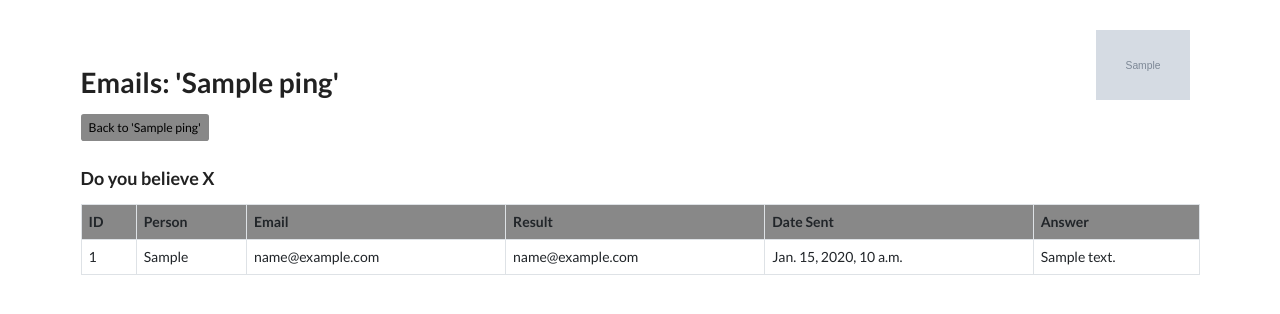
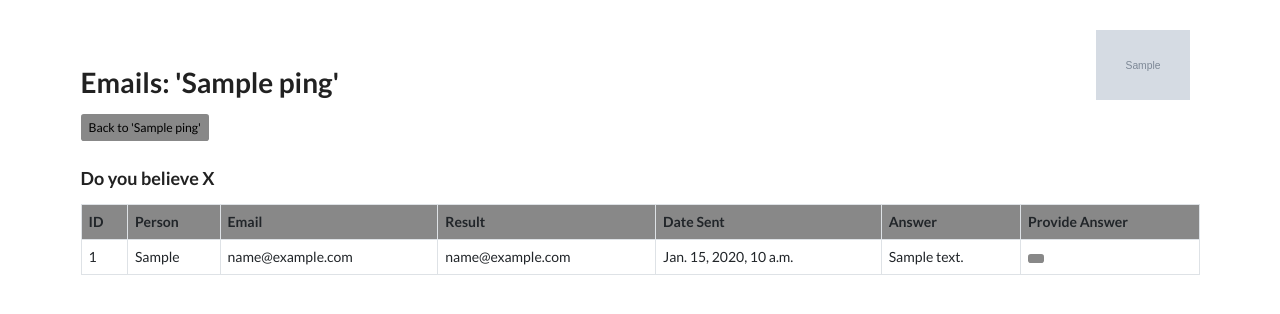
Before and after one commit to DarrenRobinson500/riscentric, a Django app: page /email_view/1 in a window 1280 px wide. Shown: the part 48-362 px from the top of the page. Run offline with Django 4.2, Linux system fonts and the light colour scheme; data comes from the database, SQL or seed files in the repository; tables that the repository leaves empty hold one stand-in row (values such as "Sample post"); grey boxes marked "Sample" are stand-in pictures; some libraries are stand-ins or nearby versions.

Commit message:
Add ability for admin to answer questions. Add icons to home page. Calc answer distributions properly. Cal response rate properly.

```diff
--- a/app/models.py
+++ b/app/models.py
@@ -1,5 +1,6 @@
 from django.db.models import *
 from datetime import datetime, date, timedelta, time
+from collections import Counter
 
 class Company(Model):
     name = CharField(max_length=255, null=True, blank=True)
@@ -60,7 +61,7 @@ class Question(Model):
         answer_array = sorted(answer_array, key=lambda x: (x[1] is None, x[1]), reverse=True)[0: 10]
         return answer_array
     def responses(self):
-        return Email.objects.filter(question=self)
+        return Email.objects.filter(question=self).order_by('id')
 
 class Answer(Model):
     person = ForeignKey(Person, null=True, blank=True, on_delete=CASCADE)
@@ -90,10 +91,50 @@ class Ping(Model):
                     question[1].append(person_question)
         print("Grouped person questions:", result)
         return result
+
+
+    def grouped_person_questions_answers(self):
+        person_questions = self.person_questions()
+        result = []
+        for question in self.questions():
+            result.append((question, [], [], []))
+            # question, person_question, answers, answer counts
+        for question in result:
+            for person_question in person_questions:
+                if question[0] == person_question.question:
+                    question[1].append(person_question)
+                    question[2].append(person_question.answer)
+            counter = Counter(question[2])
+            # print("\nCounter")
+            # print(counter)
+            for item, count in counter.items():
+                question[3].append((item, count))
+        print("Grouped person questions:", result)
+        return result
+
+    def response_distribution(self):
+        responses = len(Email.objects.filter(question=self, answer__isnull=False))
+        answers = Email.objects.filter(question=self, answer__isnull=False).values('answer').annotate(count=Count('answer'))
+        print(answers)
+        answer_array = []
+        for answer in answers:
+            percentage = int(answer['count'] / responses * 100)
+            answer_array.append((answer['answer'], answer['count'], percentage))
+        answer_array = sorted(answer_array, key=lambda x: (x[1] is None, x[1]), reverse=True)[0: 10]
+        return answer_array
+
+
+
     def emails(self):
         return Email.objects.filter(ping=self)
     def question_answer_no_response(self):
         return Person_Question.objects.filter(ping=self, answer__isnull=True)
+    def response_rate(self):
+        person_questions = self.person_questions()
+        demoninator = len(person_questions)
+        numerator = len(self.person_questions().filter(answer__isnull=False))
+        if demoninator == 0: return "No questions asked"
+        return f"Response Rate: {int(numerator / demoninator * 100)}% ({numerator} of {demoninator})"
 
 class Person_Question(Model):
     company = ForeignKey(Company, null=True, blank=True, on_delete=CASCADE)
--- a/app/templates/email_view.html
+++ b/app/templates/email_view.html
@@ -7,7 +7,7 @@
 <h3>{{ question.question }}</h3>
     <table class='table table-hover table-bordered'>
         <tr style="background-color: {{ company.colour }};">
-            <th>ID</th><th>Person</th><th>Email</th><th>Result</th><th>Date Sent</th><th>Answer</th>
+            <th>ID</th><th>Person</th><th>Email</th><th>Result</th><th>Date Sent</th><th>Answer</th><th>Provide Answer</th>
         </tr>
             {% for email in question.responses %}
                 <tr>
@@ -16,7 +16,12 @@
                     <td>{{ email.person.email_address }}</td>
                     <td>{{ email.email_result }}</td>
                     <td>{{ email.email_date }}</td>
-                    <td>{{ email.answer }}</td>
+                    <td>{% if email.answer %}{{ email.answer }}{% endif %}</td>
+                    <td>
+                        {% for choice in email.question.choices_split %}
+                            <a href="{% url 'survey_admin' email.id choice %}" class='btn btn-sm' style="background-color: {{ company.colour }};">{{ choice }}</a>
+                        {% endfor %}
+                    </td>
                 </tr>
             {% endfor %}
     </table>
--- a/app/templates/home.html
+++ b/app/templates/home.html
@@ -3,10 +3,11 @@
 <h1>Companies</h1>
 
 <table class='table table-hover table-bordered'>
-    <tr style="background-color: {{ company.colour }};"><th>Company</th><th>Staff</th><th>Pings</th><th>Actions</th><th>Delete</th></tr>
+    <tr style="background-color: {{ company.colour }};"><th>Company</th><th>Logo and colour</th><th>Staff</th><th>Pings</th><th>Actions</th><th>Delete</th></tr>
     {% for comp in companies %}
     <tr>
         <td><a href="{% url 'set_current_company' comp.id %}">{{ comp }}</a></td>
+        <td>{% if comp.icon %}<img src="{{ comp.icon.url }}"  height="30">{% endif %}</td>
         <td>{{ comp.people | length }}</td>
         <td>{% for ping in comp.pings %}<a class='btn btn-yak btn-sm' style="margin-top: 5px; margin-left: 5px; background-color: {{ company.colour }};" href="{% url 'ping' ping.id comp.id %}">{{ ping.name }}</a>{% endfor %}</td>
         <td><a href="{% url 'set_current_company' comp.id %}" class='btn btn-yak btn-sm' style="background-color: {{ company.colour }};">Select</a>
--- a/app/templates/pings.html
+++ b/app/templates/pings.html
@@ -7,7 +7,7 @@
     <tr style="background-color: {{ company.colour }};"><th>Name</th><th>Person/Questions</th><th>Actions</th></tr>
     {% for ping in pings %}
     <tr>
-        <td><a href="{% url 'ping' ping.id %}">{{ ping.name }}</a></td>
+        <td><a href="{% url 'ping' ping.id %}">{{ ping.name | capfirst }}</a></td>
         <td>
             <ul>
                 {% for person_question in ping.person_questions %}
@@ -17,7 +17,7 @@
         </td>
         <td>
             <a class='btn btn-yak btn-sm' style="background-color: {{ company.colour }};" href="{% url 'ping' ping.id %}">Select Ping</a><br><br>
-            <a class='btn btn-yak btn-sm' style="background-color: {{ company.colour }};" href="{% url 'ping_delete' ping.id %}">Delete Ping</a>
+            <a class='btn btn-sm btn-danger' href="{% url 'ping_delete' ping.id %}">Delete Ping</a>
         </td>
     </tr>
     {% endfor %}
--- a/app/views.py
+++ b/app/views.py
@@ -175,6 +175,16 @@ def survey_complete(request, email_id, answer_string):
 
     context = {"email": email, 'company': email.person.company}
     return render(request, "survey_complete.html", context)
+
+def survey_admin(request, email_id, answer_string):
+    email = Email.objects.get(id=email_id)
+    email.answer = answer_string
+    email.save()
+    email.person_question.answer = answer_string
+    email.person_question.save()
+
+    context = {"email": email, 'company': email.person.company}
+    return redirect('email_view', email.ping.id)
 
 # -----------------
 # ---- Emails ------
--- a/main/urls.py
+++ b/main/urls.py
@@ -14,6 +14,7 @@ urlpatterns = [
     # path("question_set/<id>", question_set, name="question_set"),
     path("survey/<email_id>", survey, name="survey"),
     path("survey_complete/<email_id>/<answer_string>", survey_complete, name="survey_complete"),
+    path("survey_admin/<email_id>/<answer_string>", survey_admin, name="survey_admin"),
     path("people", people, name="people"),
     path("questions", questions, name="questions"),
     path("pings", pings, name="pings"),
```
Also changed, not shown: app/templates/ping.html (+7 -6 lines).
